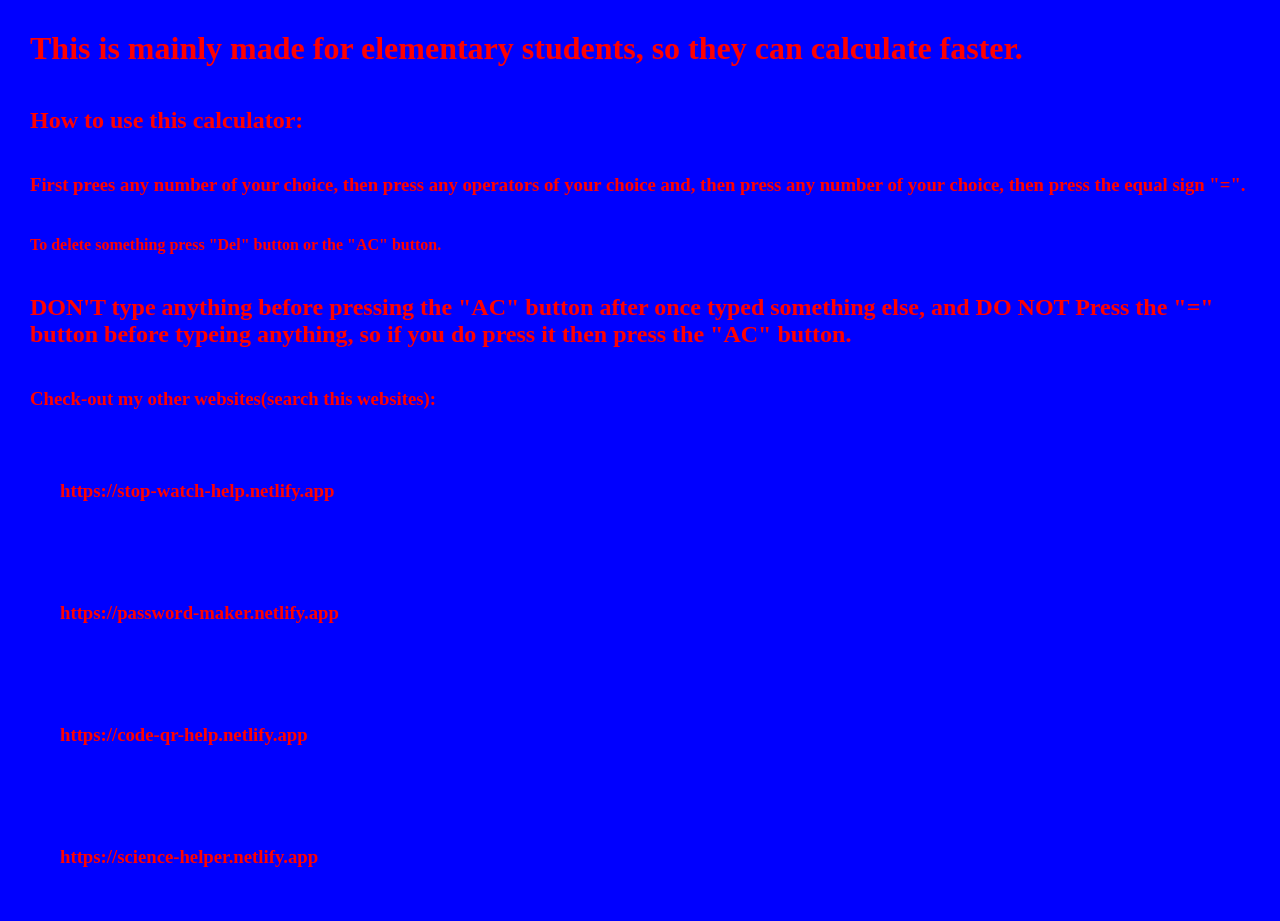
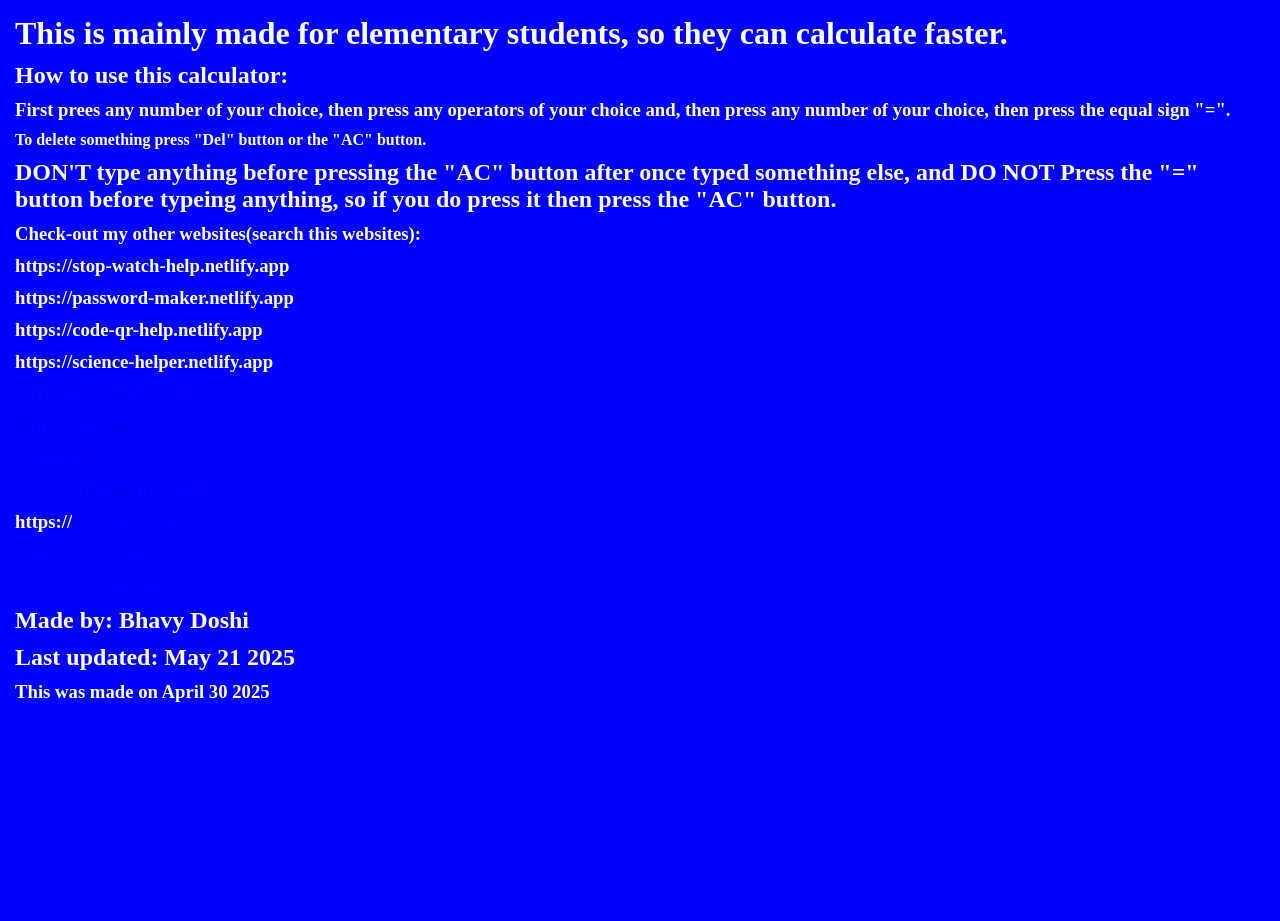
Before and after one commit to Bhavy0309/why, a plain HTML site: page aboutme.html in a window 1280 px wide. Shown: the top 921 px of the page. After the commit the page ends 800 px from the top, so only its background shows below. Drawn offline with Linux system fonts and the light colour scheme.

Commit message:
Update aboutme.css

```diff
--- a/aboutme.css
+++ b/aboutme.css
@@ -3,16 +3,16 @@
     box-shadow: 50cm;
     margin: 0;
     padding: 5px;
+    text-decoration: none;
 }
 .do{
-    color: red;
-    box-shadow: 50cm;
-    padding: 20px;
+    color: white;
+
 }
 
 .sss {
-    color: red;
-    padding: 50px;
-    border-radius: 50px;
+    color: white;
+
+
     text-decoration: none;
 }
```
